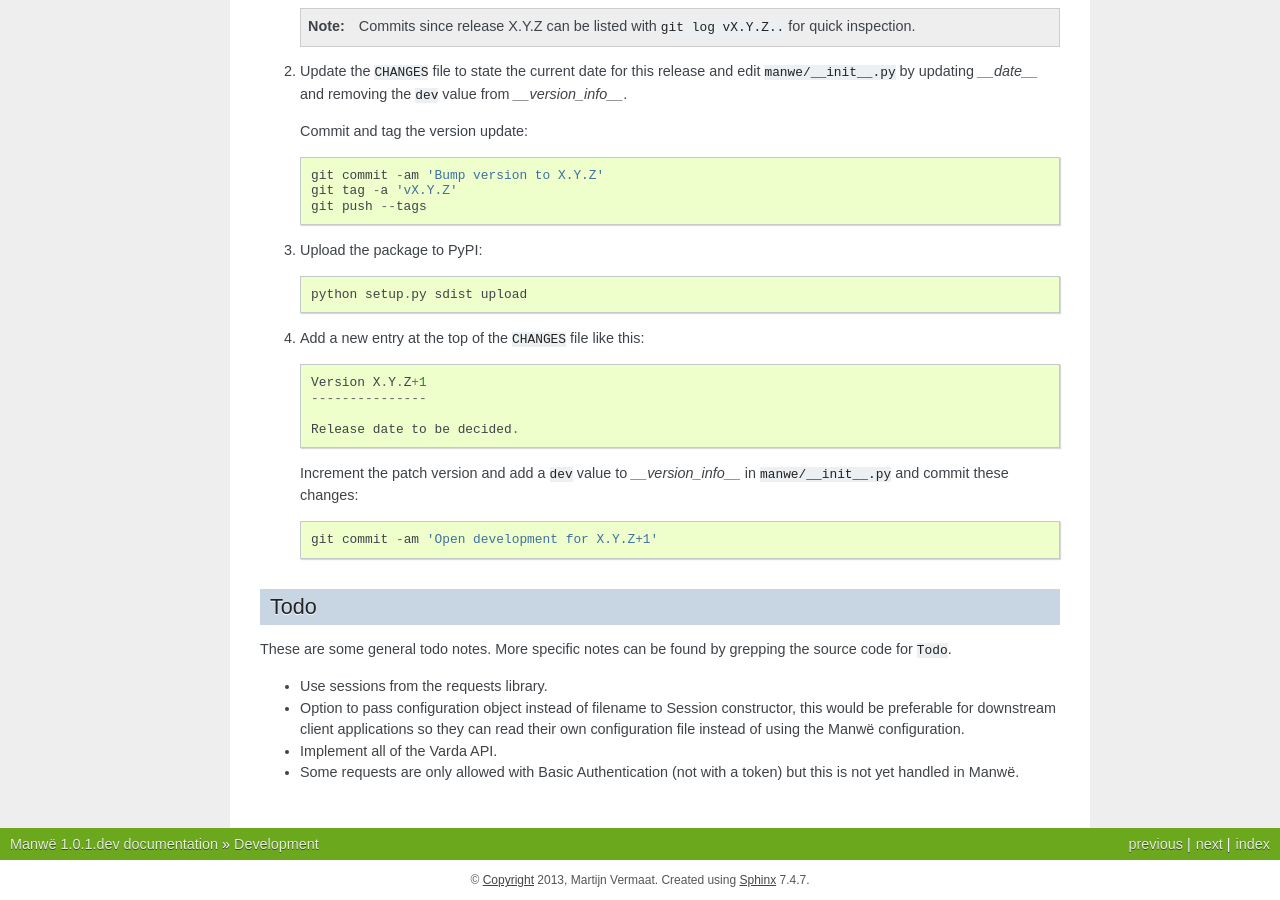
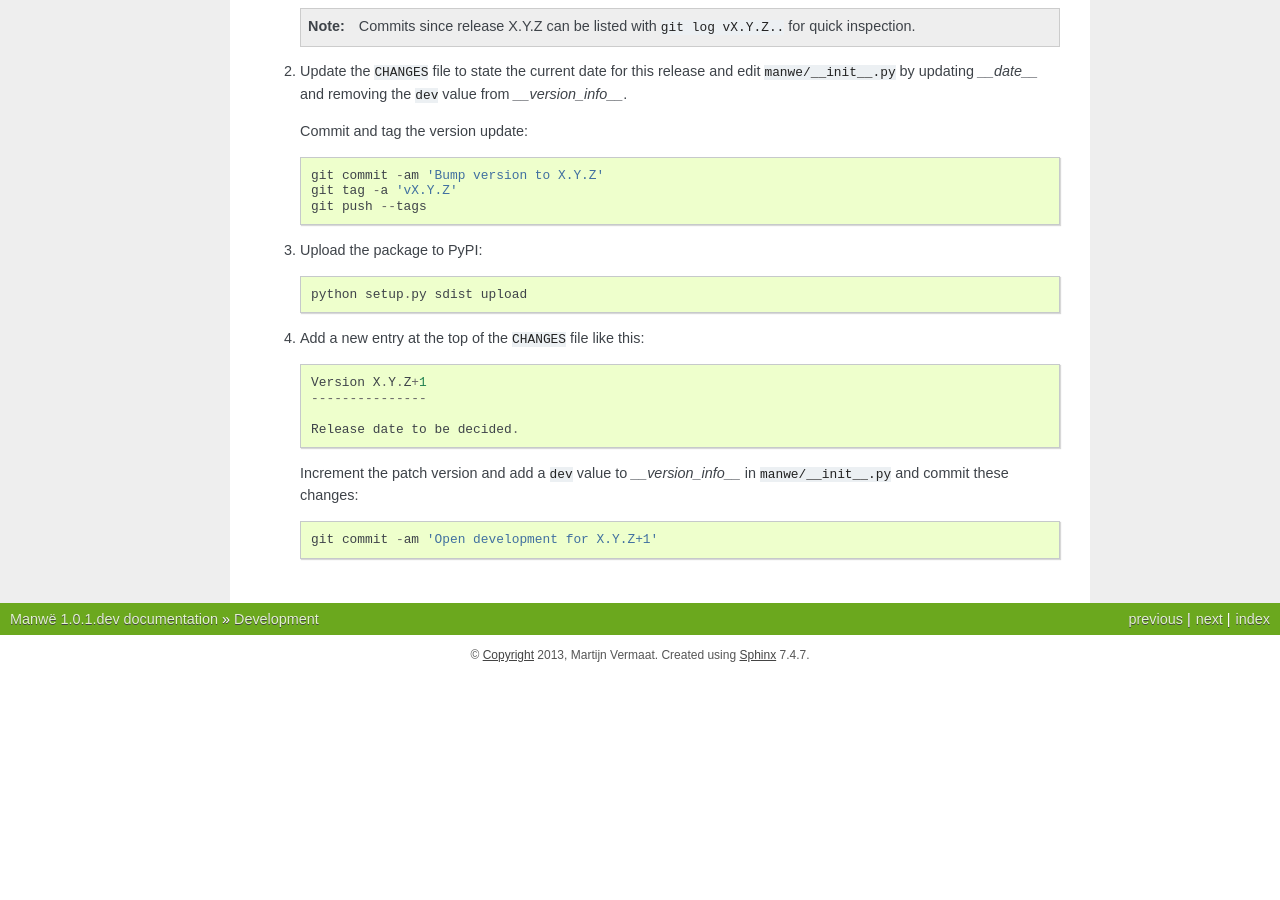
Before and after one commit to varda/manwe, a Sphinx documentation site: the page built from doc/development.rst, in a window 1280 px wide and 900 px high, scrolled down 925 px. Built offline with Sphinx 7.4.7, drawn with Linux system fonts in a browser that asks for light colours; after the commit the page ends 1600 px from its top, so only the background shows below that.

Commit message:
Remove todo notes
Filed as GitHub issues in #10 #11 #12

```diff
--- a/doc/development.rst
+++ b/doc/development.rst
@@ -88,22 +88,6 @@ Releasing a new version is done as follows:
        git commit -am 'Open development for X.Y.Z+1'
 
 
-Todo
-----
-
-These are some general todo notes. More specific notes can be found by
-grepping the source code for ``Todo``.
-
-* Use sessions from the requests library.
-* Option to pass configuration object instead of filename to Session
-  constructor, this would be preferable for downstream client applications so
-  they can read their own configuration file instead of using the Manwë
-  configuration.
-* Implement all of the Varda API.
-* Some requests are only allowed with Basic Authentication (not with a token)
-  but this is not yet handled in Manwë.
-
-
 .. _pytest: http://pytest.org/
 .. _PEP 8: http://www.python.org/dev/peps/pep-0008/
 .. _PEP 257: http://www.python.org/dev/peps/pep-0257/
```
Also changed, not shown: 2 other files.
